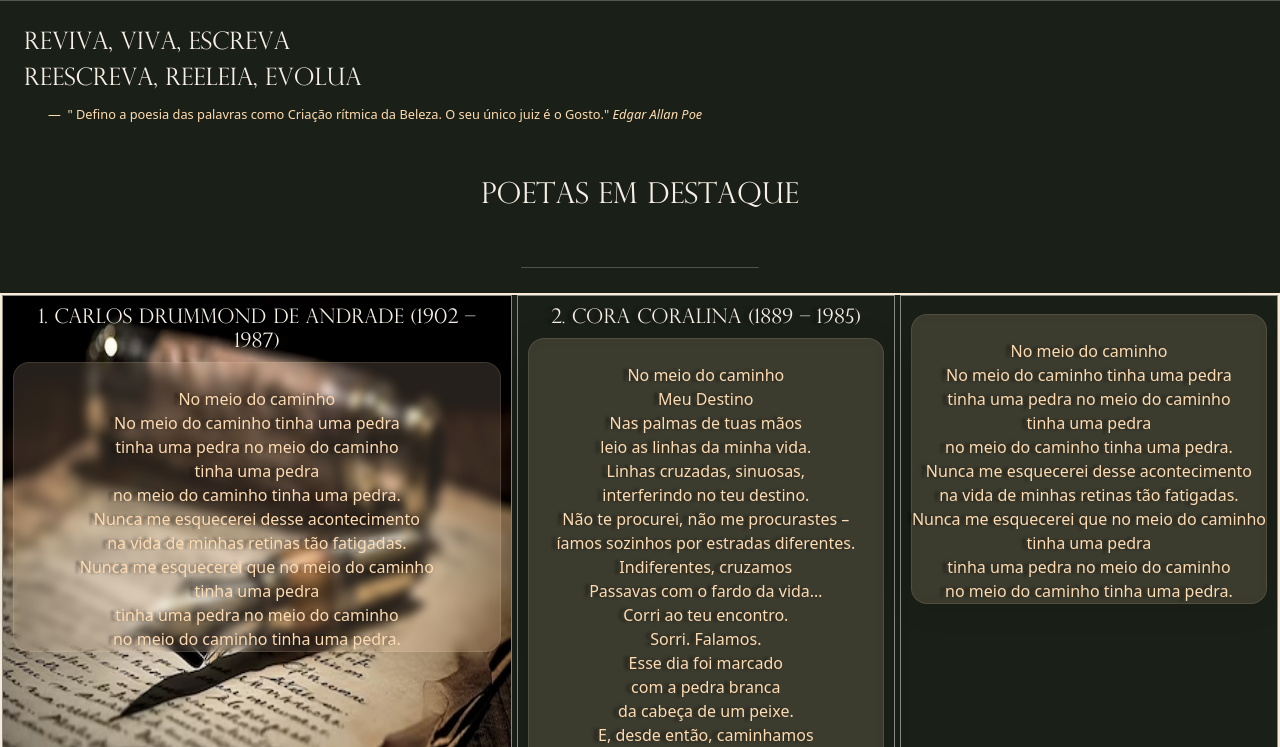
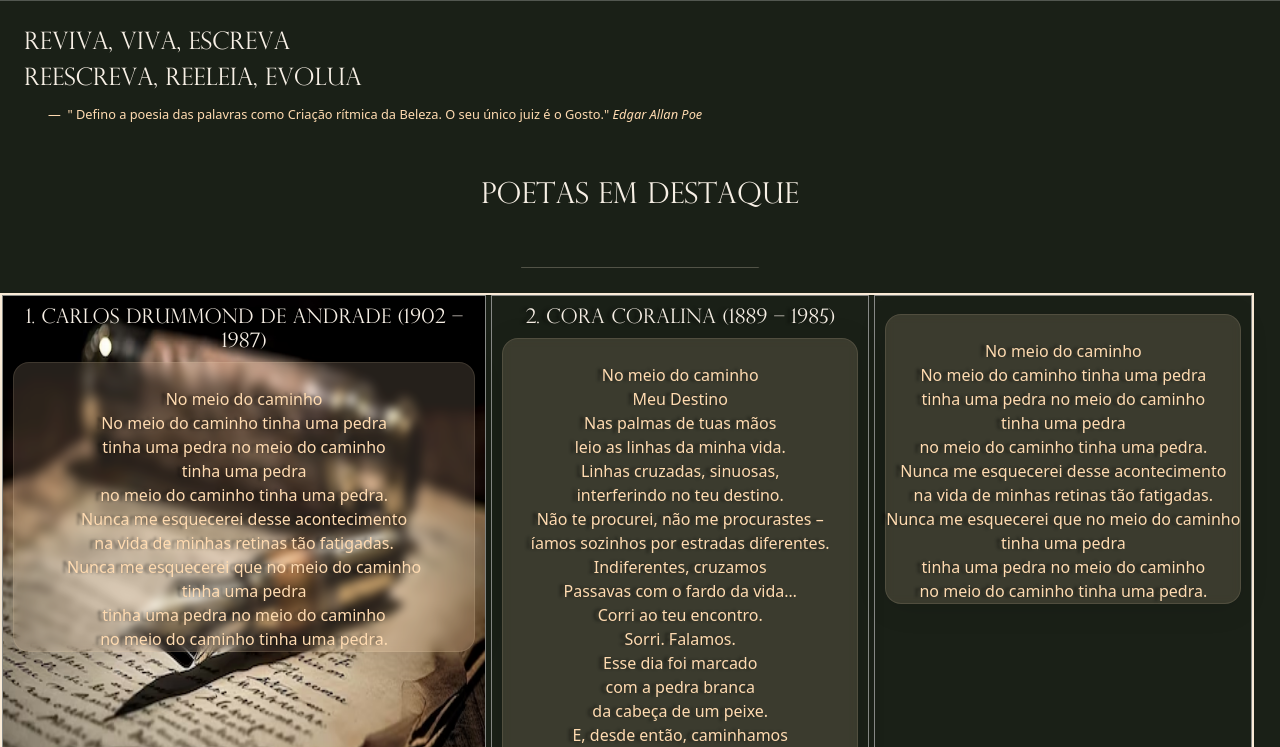
Before and after one commit to RobsonGomes1/Poetic, a website: page index.html in a window 1280 px wide. Shown: the part 53-800 px from the top of the page. Drawn offline with nearby package versions, Linux system fonts and the light colour scheme; files whose address does not match are found by name.

Commit message:
Update pageone.css

```diff
--- a/assets/css/pageone.css
+++ b/assets/css/pageone.css
@@ -117,6 +117,7 @@ hr.sub {
     grid-template-columns: auto auto auto;
     grid-template-rows: auto;
     gap: 5px 5px;
+    width: 98vw;
 
 
 }
```
